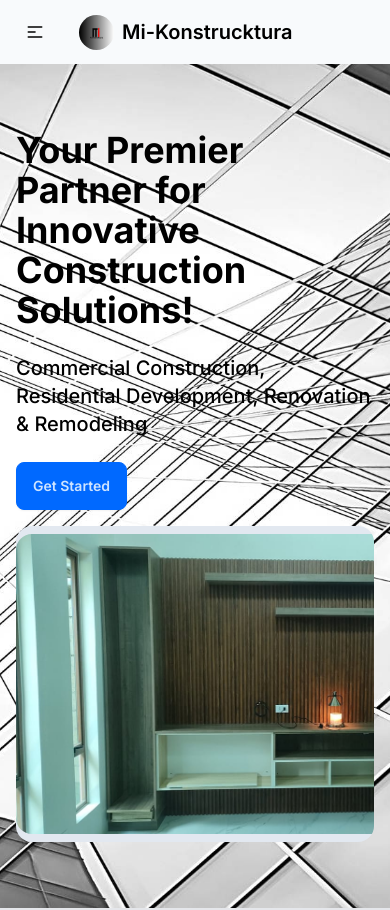
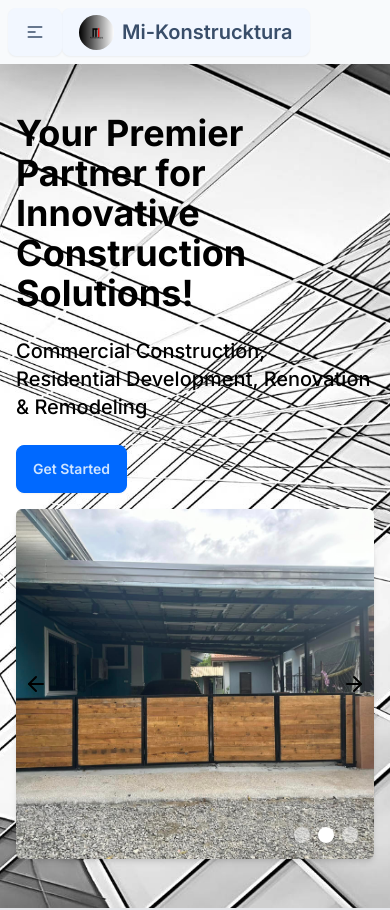
Before and after one commit to Noah202226/mi-konstraktura, a Next.js app: page / in a window 390 px wide. Shown: the top 910 px of the page. Built offline with nearby package versions, Linux system fonts and the light colour scheme.

Commit message:
add image slider

```diff
--- /dev/null
+++ b/app/components/Carousel.jsx
@@ -0,0 +1,43 @@
+"use client";
+// components/ModernCarousel.js
+import React, { useState } from "react";
+
+const images = [
+  "/gate 1.jpg",
+  "https://placekitten.com/801/400",
+  "https://placekitten.com/802/400",
+];
+
+const ModernCarousel = () => {
+  const [currentImage, setCurrentImage] = useState(0);
+
+  const nextImage = () => {
+    setCurrentImage((prevImage) => (prevImage + 1) % images.length);
+  };
+
+  const prevImage = () => {
+    setCurrentImage(
+      (prevImage) => (prevImage - 1 + images.length) % images.length
+    );
+  };
+
+  return (
+    <div className={styles.carousel}>
+      <div className={styles.slideContainer}>
+        <button className={styles.arrowButton} onClick={prevImage}>
+          &#9665;
+        </button>
+        <img
+          src={images[currentImage]}
+          alt={`Slide ${currentImage + 1}`}
+          className={styles.slideImage}
+        />
+        <button className={styles.arrowButton} onClick={nextImage}>
+          &#9655;
+        </button>
+      </div>
+    </div>
+  );
+};
+
+export default ModernCarousel;
--- a/app/components/Hero.jsx
+++ b/app/components/Hero.jsx
@@ -1,13 +1,29 @@
 import React from "react";
 import FullBreedCarousel from "./FullBreedCarousel";
+import Carousel from "./Carousel";
+import Slider from "./Slider";
 
 const Hero = () => {
+  const images = [
+    "/door.jpg", // replace with the actual path to your images
+    "/gate 1.jpg",
+    "/kitchen cabinet.jpg",
+  ];
+  const containerWidth = 1200; // set your desired width
+  const containerHeight = 400; // set your desired height
   return (
     <div className="hero min-h-screen bg-hero bg-gray-400">
       <div className="hero-content flex-col-reverse lg:flex-row-reverse">
-        <FullBreedCarousel />
+        {/* <FullBreedCarousel /> */}
+        <Slider
+          images={images}
+          containerWidth={containerWidth}
+          containerHeight={containerHeight}
+          autoSlideInterval={5000}
+        />
+
         <div className="text-black shadow-white">
-          <h1 className="text-4xl md:text-6xl font-bold ">
+          <h1 className="text-4xl md:text-6xl font-bold stroke-yellow-400 fill-red-900">
             Your Premier Partner for Innovative Construction Solutions!
           </h1>
 
@@ -16,7 +32,9 @@ const Hero = () => {
             Remodeling
           </p>
 
-          <button className="btn btn-primary md:btn-lg">Get Started</button>
+          <button className="btn btn-primary md:btn-lg stroke-yellow-400 fill-red-900">
+            Get Started
+          </button>
         </div>
       </div>
     </div>
--- a/app/components/Navbar.jsx
+++ b/app/components/Navbar.jsx
@@ -2,10 +2,10 @@ import React from "react";
 
 const Navbar = () => {
   return (
-    <div className="navbar bg-slate-50">
-      <div className="navbar-start">
-        <div className="dropdown">
-          <div tabIndex={0} role="button" className="btn btn-ghost lg:hidden">
+    <div className="navbar bg-slate-50 shadow-2xl sticky">
+      <div className="navbar-start text-black">
+        <div className="dropdown text-black">
+          <div tabIndex={0} role="button" className="btn lg:hidden">
             <svg
               xmlns="http://www.w3.org/2000/svg"
               className="h-5 w-5"
@@ -23,7 +23,7 @@ const Navbar = () => {
           </div>
           <ul
             tabIndex={0}
-            className="menu menu-sm dropdown-content mt-3 z-[1] p-2 shadow bg-base-100 rounded-box w-52"
+            className="menu menu-sm dropdown-content mt-3 z-[1] p-2 shadow bg-base-100 rounded-box w-52 text-black "
           >
             <li>
               <a>Services</a>
@@ -60,7 +60,7 @@ const Navbar = () => {
             </li>
           </ul>
         </div>
-        <a className="btn btn-ghost text-xl">
+        <a className="btn  text-xl">
           {" "}
           <img
             src="mi-konstraktura logo.jpg"
@@ -70,7 +70,7 @@ const Navbar = () => {
           Mi-Konstrucktura
         </a>
       </div>
-      <div className="navbar-center hidden lg:flex">
+      <div className="navbar-center hidden lg:flex text-black">
         <ul className="menu menu-horizontal px-1">
           <li>
             <a>Services</a>
--- /dev/null
+++ b/app/components/Slider.jsx
@@ -0,0 +1,90 @@
+"use client";
+import React, { useEffect, useState } from "react";
+import { ArrowLeft, ArrowRight } from "react-feather";
+
+const Slider = ({
+  images,
+  containerWidth,
+  containerHeight,
+  autoSlideInterval,
+}) => {
+  const [currentSlide, setCurrentSlide] = useState(0);
+
+  const nextSlide = () => {
+    setCurrentSlide((prev) => (prev + 1) % images.length);
+  };
+
+  const prevSlide = () => {
+    setCurrentSlide((prev) => (prev - 1 + images.length) % images.length);
+  };
+
+  useEffect(() => {
+    const intervalId = setInterval(() => {
+      nextSlide();
+    }, autoSlideInterval);
+
+    return () => {
+      clearInterval(intervalId);
+    };
+  }, [currentSlide, autoSlideInterval]);
+
+  const handleMouseEnter = () => {
+    // Pause auto-sliding when mouse enters the slider
+    clearInterval(autoSlideInterval);
+  };
+
+  const handleMouseLeave = () => {
+    // Resume auto-sliding when mouse leaves the slider
+    setInterval(() => {
+      nextSlide();
+    }, autoSlideInterval);
+  };
+
+  return (
+    <div
+      className="relative rounded-md overflow-hidden shadow-md slider-container"
+      //   style={{ width: containerWidth, height: containerHeight }}
+      onMouseEnter={handleMouseEnter}
+      onMouseLeave={handleMouseLeave}
+    >
+      <div className="absolute inset-0 flex items-center justify-center">
+        <img
+          src={images[currentSlide]}
+          alt={`Slide ${currentSlide + 1}`}
+          style={{
+            width: "100%",
+            height: "100%",
+            objectFit: "cover",
+            transition: "transform 100s ease-in-out",
+          }}
+        />
+
+        <div className="absolute bottom-4 right-4 flex space-x-2">
+          {images.map((_, index) => (
+            <div
+              key={index}
+              className={`h-4 w-4 rounded-full bg-white ${
+                index === currentSlide ? "opacity-100" : "opacity-50"
+              }`}
+              onClick={() => setCurrentSlide(index)}
+            />
+          ))}
+        </div>
+      </div>
+      <button
+        onClick={prevSlide}
+        className="absolute left-0 top-1/2 transform -translate-y-1/2 px-2 py-2 hover:bg-gray-800 fill-black text-black hover:text-white rounded-md"
+      >
+        <ArrowLeft />
+      </button>
+      <button
+        onClick={nextSlide}
+        className="absolute right-0 top-1/2 transform -translate-y-1/2 px-2 py-2 hover:bg-gray-800 text-black hover:text-white "
+      >
+        <ArrowRight />
+      </button>
+    </div>
+  );
+};
+
+export default Slider;
--- a/app/globals.css
+++ b/app/globals.css
@@ -56,6 +56,11 @@ body {
   background-repeat: no-repeat;
 }
 
+.slider-container {
+  width: 1200px;
+  height: 400px;
+}
+
 @media only screen and (max-width: 600px) {
   body {
     background-color: lightblue;
@@ -78,6 +83,11 @@ body {
     width: 100%;
     height: 300px;
   }
+
+  .slider-container {
+    width: 100%;
+    height: 350px;
+  }
 }
 
 /* .main-div {
--- a/app/layout.jsx
+++ b/app/layout.jsx
@@ -11,6 +11,7 @@ export const metadata = {
 export default function RootLayout({ children }) {
   return (
     <html lang="en" data-theme="winter">
+      <link rel="icon" href="/favicon.ico" sizes="any" />
       <body className={inter.className}>{children}</body>
     </html>
   );
--- a/app/page.jsx
+++ b/app/page.jsx
@@ -6,6 +6,8 @@ import Footer from "./components/Footer";
 import CardsContainer from "./components/CardsContainer";
 import GlassCard from "./components/GlassCard";
 import ServicesCards from "./components/ServicesCards";
+import Carousel from "./components/Carousel";
+import Slider from "./components/Slider";
 
 export default function Home() {
   return (
--- a/package.json
+++ b/package.json
@@ -10,13 +10,15 @@
   },
   "dependencies": {
     "next": "14.0.4",
+    "punycode": "^2.3.1",
     "react": "^18",
-    "react-dom": "^18"
+    "react-dom": "^18",
+    "react-feather": "^2.0.10"
   },
   "devDependencies": {
     "autoprefixer": "^10.0.1",
     "daisyui": "^4.4.20",
     "postcss": "^8",
-    "tailwindcss": "^3.3.0"
+    "tailwindcss": "^3.4.0"
   }
 }
```
Also changed, not shown: 1 other file (tests, documents, lock files or other folders).
